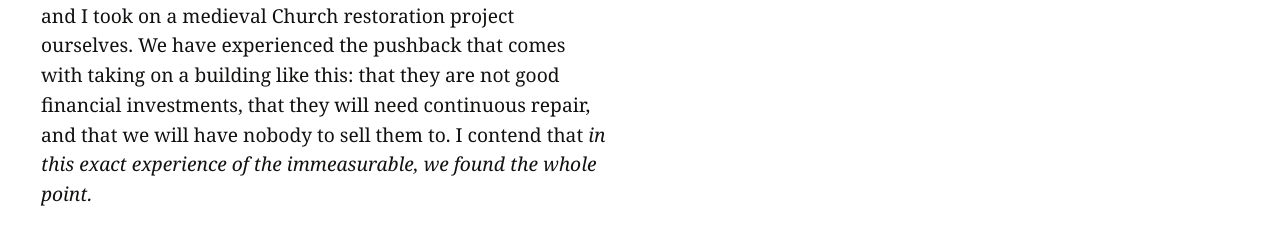
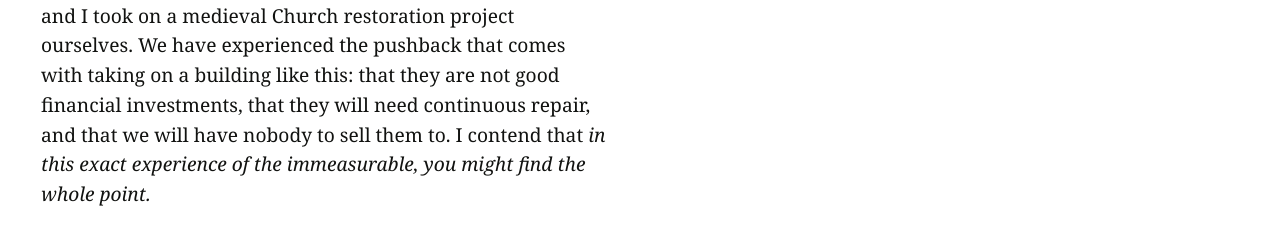
Before and after one commit to rmt1/church1, an Astro site: page /why in a window 1280 px wide. Shown: the part 1160-1391 px from the top of the page. Built offline with nearby package versions, Linux system fonts and the light colour scheme; Astro itself is replaced by a stand-in of ours; a web font is replaced by a local one.

Commit message:
Why page: closing line reads 'you might find the whole point'
Co-Authored-By: Claude Fable 5.2 <noreply@anthropic.com>
Claude-Session: https://claude.ai/code/session_018ukjFhsFfPaMdqjnQt9uJa

```diff
--- a/src/pages/why.md
+++ b/src/pages/why.md
@@ -18,6 +18,6 @@ A side effect of this valuable stewardship is that the investment creates demand
 
 <p><em>What would it mean for our descendants to grow up in a world with no examples of things like stained glass windows, and no belief that such things are possible?</em></p>
 
-This website stemmed from <a href="https://x.com/rivatez/status/2119514722894770572" rel="noopener">an X post</a> encouraging more people to think about preserving Churches, after my fiancé and I took on a medieval Church restoration project ourselves. We have experienced the pushback that comes with taking on a building like this: that they are not good financial investments, that they will need continuous repair, and that we will have nobody to sell them to. I contend that <em>in this exact experience of the immeasurable, we found the whole point.</em>
+This website stemmed from <a href="https://x.com/rivatez/status/2119514722894770572" rel="noopener">an X post</a> encouraging more people to think about preserving Churches, after my fiancé and I took on a medieval Church restoration project ourselves. We have experienced the pushback that comes with taking on a building like this: that they are not good financial investments, that they will need continuous repair, and that we will have nobody to sell them to. I contend that <em>in this exact experience of the immeasurable, you might find the whole point.</em>
 
 <p class="signed">-RMT</p>
```
